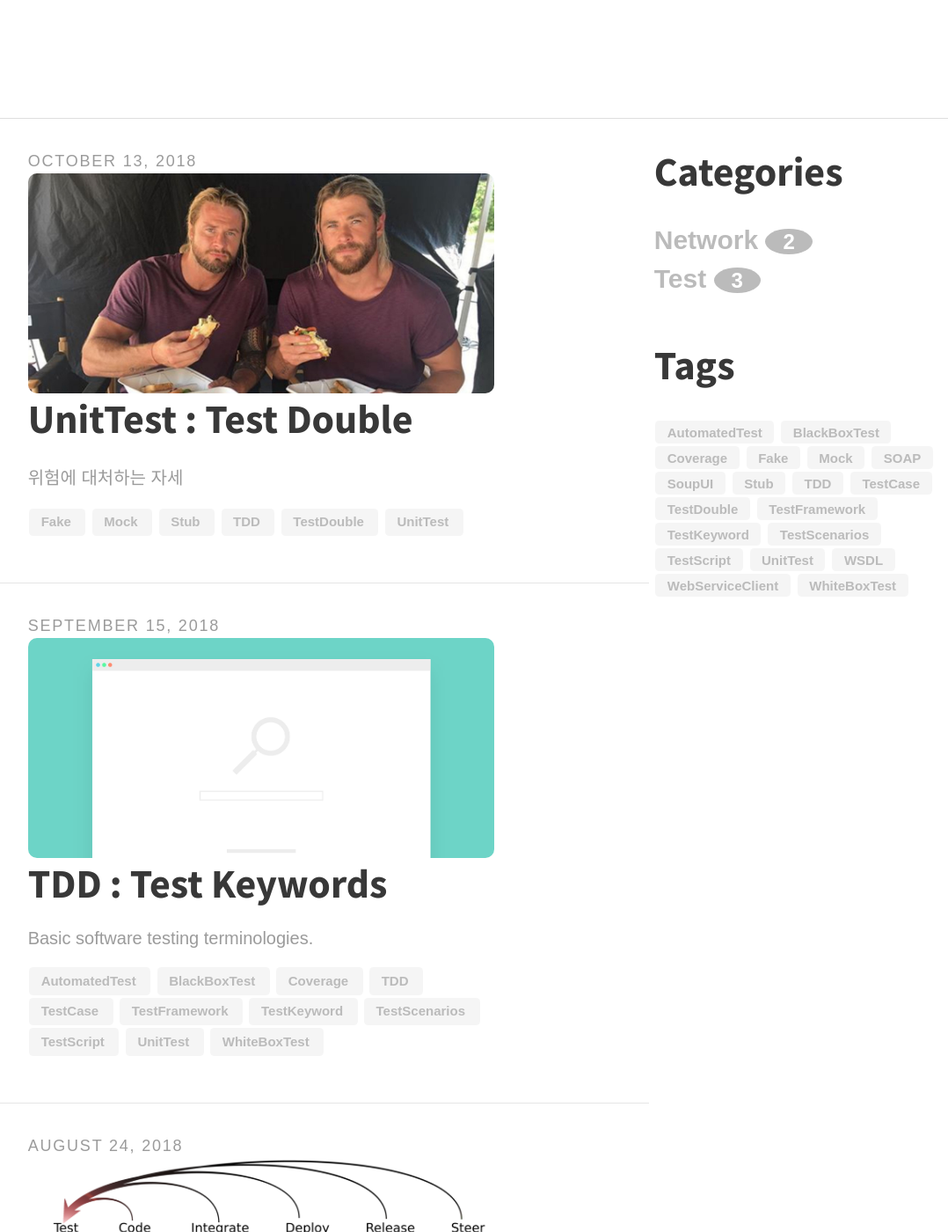
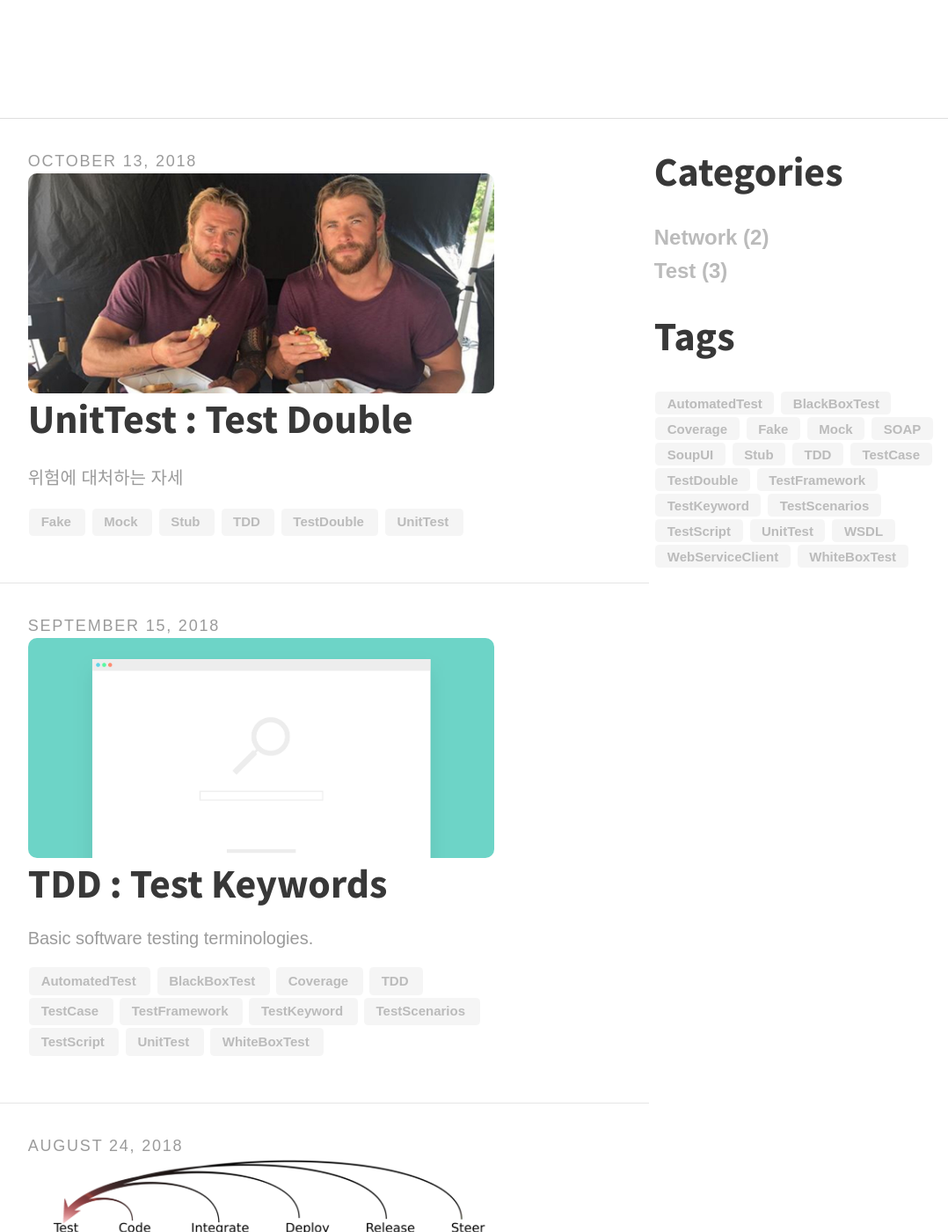
Before and after one commit to gmoon92/gmoon92.github.io, a Jekyll site: the page built from index.html, in a window 1280 px wide and 1400 px high, scrolled down 340 px. Shown: the whole window at 88% size, without its empty margins (145-1223 px from the left). Built offline with Jekyll 4.4.1, drawn with Linux system fonts in a browser that asks for light colours; the list of posts is cut into pages by our own code.

Commit message:
css modify

```diff
--- a/_includes/sidebar.html
+++ b/_includes/sidebar.html
@@ -22,7 +22,7 @@
 
 			for(var cate in tmp){
 				var key = cate;
-				var value = tmp[key];
+				var value = "(" + tmp[key] + ")";
 				var id = "#count_" + key;
 				$(id).text(value);
 			}
@@ -59,10 +59,10 @@
    	  <div class="categories-list">
 	  {% for category in categories %}
 	  		{% if category != "" %}
-	  			<div class="category-area">
+	  			<div>
 				    <a href="{{site.baseurl}}/categories#{{category}}">
 						<span class="name">{{ category }}</span>
-						<span class="categoryCount" id="count_{{category}}"></span>
+						<span id="count_{{category}}"></span>
 				    </a>
 		    	</div>
 			{% endif %}
--- a/assets/css/custom-main.css
+++ b/assets/css/custom-main.css
@@ -716,26 +716,6 @@ article, .comments, .feature-image .post-content, .feature-image footer,
     background-color: rgba(0, 0, 0, 0.5);
 }
 .feature-img-background{background-size: 100% auto!important; background-repeat: no-repeat!important;}
-
-.categoryCount{
-    text-align: center;
-    padding: 1px 20px;
-    font-size: 0.8em;
-    color: #fff;
-    background-color: #bbb;
-    border-radius: 50%;
-    transition: 0.5s ease-in-out;
-}
-
-.category-area{
-	margin: 10px 0;
-}
-/*
-.category-area:hover .category-area>*{
-	color: #fff;
-    background: black;
-}
-*/
 
 .header-txt-shadow, .call-out p, .call-out a, .call-out li, .call-out h1,
 	.call-out h2, .call-out h3, .call-out h4, .call-out h5, h1.title {
@@ -1020,9 +1000,15 @@ article em {
 }
 
 .categories-list {
-	width: 100%;
-	font-size: 1.5em;
-	padding-bottom: 3%
+	font-size: 1.2em;
+}
+
+.categories-list>div{
+	margin: 10px 0;
+}
+
+.categories-list>div>a:hover{
+	color: black;
 }
 
 
@@ -1457,6 +1443,7 @@ ul.share-buttons .sr-only {
 
 	.site-header img.avatar { margin-top: -7px }
 	.site-header .site-title { margin-top: 7px }
+	a#pull{opacity: 0;}
 	nav { height: auto }
 	nav .separator { display: none !important }
 
```
